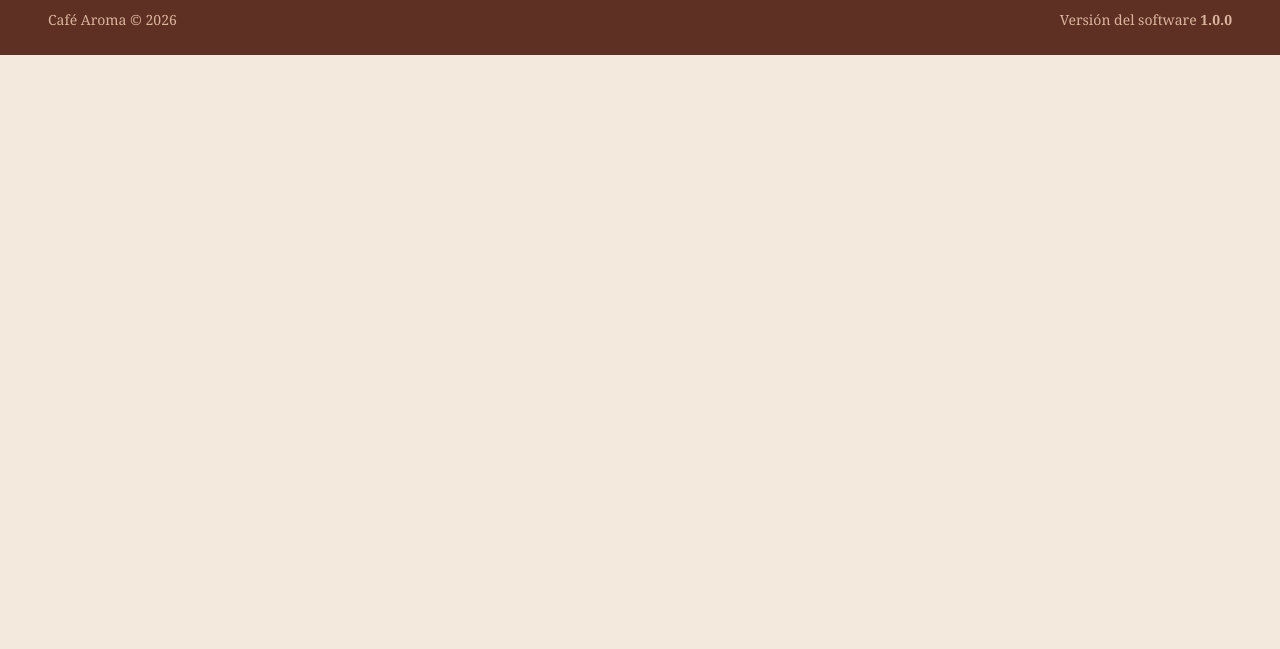
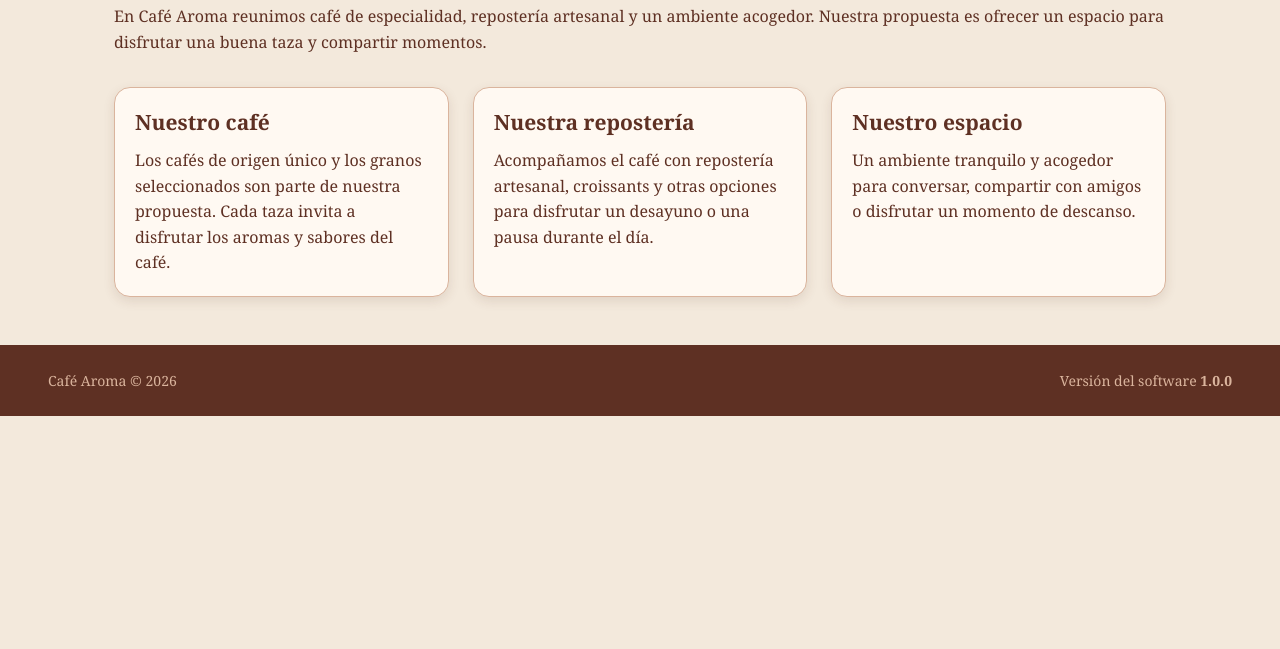
Before and after one commit to EmmanuelVN1/cafe_aroma, a plain HTML site: page pages/nosotros.html in a window 1280 px wide. Shown: the part 151-800 px from the top of the page. Drawn offline with Linux system fonts and the light colour scheme; a web font is replaced by a local one.

Commit message:
Ejercicio #3 - Box model

```diff
--- a/css/styles.css
+++ b/css/styles.css
@@ -354,3 +354,70 @@ footer {
 #titulo-principal {
     font-weight: bold;
 }
+
+/* Tarjetas */
+.destacado,
+.tarjeta-info {
+    min-width: 0;
+    margin: 8px 0;
+    padding: 20px;
+    background: #fff9f2;
+    border: 1px solid var(--color-pie);
+    border-radius: 16px;
+    box-shadow: 0 4px 12px rgba(94, 48, 35, 0.12);
+}
+
+.destacado > a {
+    display: block;
+    height: 100%;
+}
+
+/* Botones */
+.botones a {
+    display: inline-block;
+    margin: 4px 0;
+    padding: 12px 22px;
+    border: 2px solid var(--color-pie);
+    box-shadow: 0 3px 8px rgba(0, 0, 0, 0.18);
+}
+
+.botones a:focus-visible,
+.destacado a:focus-visible {
+    outline: 3px solid var(--color-acento);
+    outline-offset: 4px;
+}
+
+/* Página Nosotros */
+.pagina-info {
+    max-width: 1100px;
+    margin: 40px auto;
+    padding: 0 24px;
+}
+
+.pagina-info > p {
+    margin: 0 0 24px;
+    line-height: 1.6;
+}
+
+.tarjetas-info {
+    display: grid;
+    grid-template-columns: repeat(3, minmax(0, 1fr));
+    gap: 24px;
+}
+
+.tarjeta-info h2 {
+    margin: 0 0 12px;
+    font-size: 21px;
+}
+
+.tarjeta-info p {
+    margin: 0;
+    line-height: 1.6;
+}
+
+/* Tarjetas en pantallas pequeñas */
+@media (max-width: 800px) {
+    .tarjetas-info {
+        grid-template-columns: 1fr;
+    }
+}
--- a/pages/nosotros.html
+++ b/pages/nosotros.html
@@ -7,7 +7,8 @@
 
     <title>Nosotros | Conoce Café Aroma</title>
 
-    <meta name="description" content="Conoce la propuesta de Café Aroma: café de especialidad, repostería artesanal y un espacio acogedor para disfrutar cada taza.">
+    <meta name="description"
+        content="Conoce la propuesta de Café Aroma: café de especialidad, repostería artesanal y un espacio acogedor para disfrutar cada taza.">
     <meta name="robots" content="index, follow">
 
     <link rel="canonical" href="https://emmanuelvn1.github.io/cafe_aroma/pages/nosotros.html">
@@ -42,9 +43,51 @@
 
     <main>
 
-        <section class="pagina">
+        <section class="pagina pagina-info">
 
             <h1>Nosotros</h1>
+
+            <p>
+                En Café Aroma reunimos café de especialidad,
+                repostería artesanal y un ambiente acogedor.
+                Nuestra propuesta es ofrecer un espacio para
+                disfrutar una buena taza y compartir momentos.
+            </p>
+
+            <div class="tarjetas-info">
+
+                <article class="tarjeta-info">
+                    <h2>Nuestro café</h2>
+
+                    <p>
+                        Los cafés de origen único y los granos
+                        seleccionados son parte de nuestra propuesta.
+                        Cada taza invita a disfrutar los aromas
+                        y sabores del café.
+                    </p>
+                </article>
+
+                <article class="tarjeta-info">
+                    <h2>Nuestra repostería</h2>
+
+                    <p>
+                        Acompañamos el café con repostería artesanal,
+                        croissants y otras opciones para disfrutar
+                        un desayuno o una pausa durante el día.
+                    </p>
+                </article>
+
+                <article class="tarjeta-info">
+                    <h2>Nuestro espacio</h2>
+
+                    <p>
+                        Un ambiente tranquilo y acogedor para
+                        conversar, compartir con amigos o disfrutar
+                        un momento de descanso.
+                    </p>
+                </article>
+
+            </div>
 
         </section>
 
```
